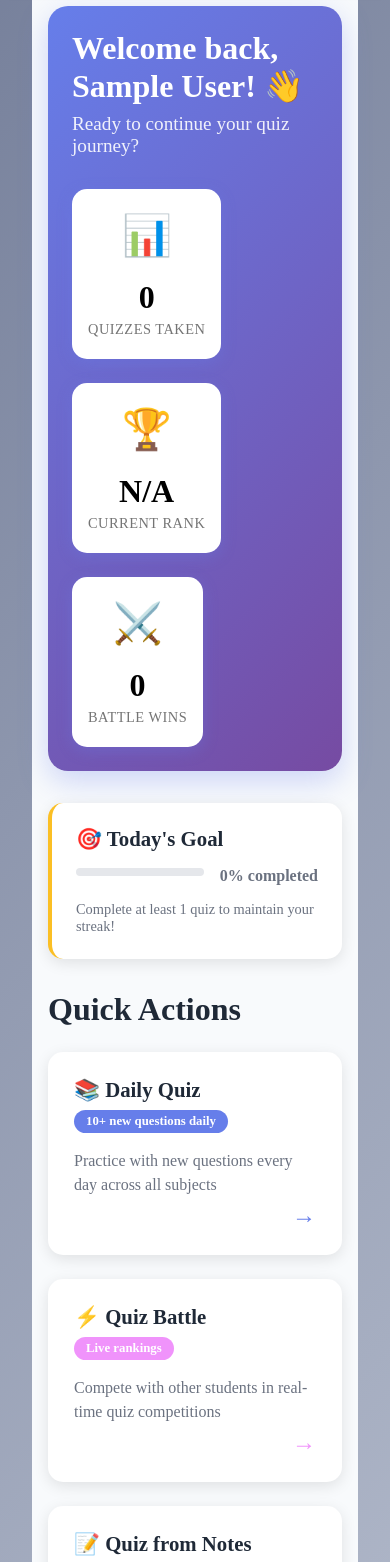
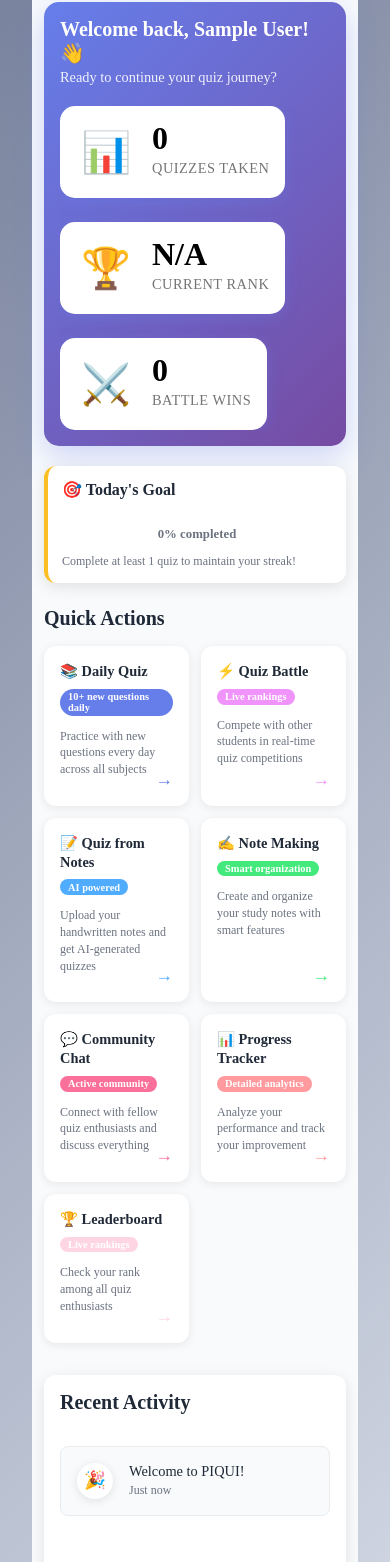
Before and after one commit to Ameer8055/PIQUI, a React (Vite) app in the folder fronted/: page / in a window 390 px wide. Shown: the part 107-1669 px from the top of the page. Built offline with nearby package versions, Linux system fonts and the light colour scheme; no server answers; sample sign-in values are in the browser's storage.

Commit message:
some css changes

```diff
--- a/fronted/src/pages/Dashboard.css
+++ b/fronted/src/pages/Dashboard.css
@@ -140,6 +140,7 @@
   display: grid;
   grid-template-columns: repeat(auto-fit, minmax(300px, 1fr));
   gap: 1.5rem;
+  align-items: start;
 }
 
 .feature-card {
@@ -152,6 +153,10 @@
   position: relative;
   overflow: hidden;
   border: 2px solid transparent;
+  min-height: auto;
+  display: flex;
+  flex-direction: column;
+  height: 100%;
 }
 
 .feature-card::before {
@@ -197,6 +202,7 @@
   color: #6b7280;
   line-height: 1.5;
   margin-bottom: 2rem;
+  flex: 1;
 }
 
 .feature-arrow {
@@ -292,44 +298,308 @@
 @media (max-width: 768px) {
   .dashboard {
     padding: 1rem;
+    min-height: auto;
   }
 
   .dashboard-header {
-    padding: 1.5rem;
+    padding: 1.25rem;
+    border-radius: 15px;
+    margin-bottom: 1.5rem;
   }
 
   .welcome-section h1 {
-    font-size: 2rem;
+    font-size: 1.5rem;
+    margin-bottom: 0.25rem;
+  }
+
+  .welcome-section p {
+    font-size: 1rem;
+    margin-bottom: 1.5rem;
   }
 
   .user-stats {
-    grid-template-columns: repeat(2, 1fr);
+    display: flex;
+    flex-wrap: nowrap; /* Prevent wrapping to new lines */
+    overflow-x: auto; /* Enable horizontal scrolling */
     gap: 1rem;
   }
 
   .stat-card {
+    flex: 0 0 auto; /* Don't grow, don't shrink, auto basis */
+    min-width: 150px; /* Set a minimum width */
+  }
+
+  .stat-icon {
+    font-size: 1.5rem;
+  }
+
+  .stat-value {
+    font-size: 1.25rem;
+  }
+
+  .stat-label {
+    font-size: 0.75rem;
+    margin-top: 0.125rem;
+  }
+
+  /* Goal Card Mobile */
+  .daily-goal {
+    margin-bottom: 1.5rem;
+  }
+
+  .goal-card {
     padding: 1rem;
+    border-radius: 12px;
+  }
+
+  .goal-card h3 {
+    font-size: 1.1rem;
+    margin-bottom: 0.75rem;
+  }
+
+  .goal-progress {
+    flex-direction: column;
+    align-items: stretch;
+    gap: 0.5rem;
+    margin-bottom: 0.75rem;
+  }
+
+  .goal-progress span {
+    min-width: auto;
+    font-size: 0.85rem;
+    text-align: center;
+  }
+
+  .goal-card p {
+    font-size: 0.8rem;
+  }
+
+  /* Features Grid - 2 columns on mobile */
+  .quick-actions {
+    margin-bottom: 2rem;
+  }
+
+  .quick-actions h2 {
+    font-size: 1.5rem;
+    margin-bottom: 1rem;
   }
 
   .features-grid {
-    grid-template-columns: 1fr;
+    grid-template-columns: repeat(2, 1fr);
+    gap: 0.875rem;
+  }
+
+  .feature-card {
+    padding: 1rem;
+    border-radius: 12px;
+    min-height: auto;
+    display: flex;
+    flex-direction: column;
+    box-shadow: 0 2px 10px rgba(0, 0, 0, 0.08);
   }
 
   .feature-header {
     flex-direction: column;
     gap: 0.5rem;
     align-items: flex-start;
+    margin-bottom: 0.75rem;
+  }
+
+  .feature-header h3 {
+    font-size: 1rem;
+    line-height: 1.3;
+  }
+
+  .feature-stats {
+    padding: 0.2rem 0.6rem;
+    font-size: 0.7rem;
+    align-self: flex-start;
+  }
+
+  .feature-card p {
+    font-size: 0.8rem;
+    margin-bottom: 1rem;
+    line-height: 1.4;
+    flex: 1;
+  }
+
+  .feature-arrow {
+    bottom: 1rem;
+    right: 1rem;
+    font-size: 1.25rem;
+  }
+
+  /* Recent Activity Mobile */
+  .recent-activity {
+    padding: 1.25rem;
+    border-radius: 12px;
+    margin-bottom: 1rem;
+  }
+
+  .recent-activity h2 {
+    font-size: 1.5rem;
+    margin-bottom: 1rem;
+  }
+
+  .activity-item {
+    padding: 0.875rem;
+    gap: 0.75rem;
+  }
+
+  .activity-icon {
+    width: 40px;
+    height: 40px;
+    font-size: 1.25rem;
+  }
+
+  .activity-content p {
+    font-size: 0.9rem;
+  }
+
+  .activity-content span {
+    font-size: 0.75rem;
+  }
+
+  .activity-placeholder {
+    padding: 2rem 1rem;
+  }
+
+  .start-quiz-btn {
+    padding: 0.875rem 1.5rem;
+    font-size: 0.9rem;
   }
 }
 
+/* Small Mobile Devices */
 @media (max-width: 480px) {
-  .user-stats {
-    grid-template-columns: 1fr;
+  .dashboard {
+    padding: 0.75rem;
   }
 
-  .stat-card {
-    flex-direction: column;
-    text-align: center;
-    gap: 0.5rem;
+  .dashboard-header {
+    padding: 1rem;
+    margin-bottom: 1.25rem;
+  }
+
+  .welcome-section h1 {
+    font-size: 1.25rem;
+  }
+
+  .welcome-section p {
+    font-size: 0.9rem;
+    margin-bottom: 1.25rem;
+  }
+
+ .user-stats {
+    display: flex;
+    flex-wrap: nowrap; /* Prevent wrapping to new lines */
+    overflow-x: auto; /* Enable horizontal scrolling */
+    gap: 1rem;
+  }
+
+   .stat-card {
+    flex: 0 0 auto; /* Don't grow, don't shrink, auto basis */
+    min-width: 150px; /* Set a minimum width */
+  }
+
+  .stat-icon {
+    font-size: 10px;
+  }
+
+  .stat-value {
+    font-size: 1.1rem;
+  }
+
+  .stat-label {
+    font-size: 0.7rem;
+  }
+
+  /* Goal Card Small Mobile */
+  .goal-card {
+    padding: 0.875rem;
+  }
+
+  .goal-card h3 {
+    font-size: 1rem;
+  }
+
+  .goal-progress span {
+    font-size: 0.8rem;
+  }
+
+  .goal-card p {
+    font-size: 0.75rem;
+  }
+
+  /* Features Grid - Still 2 columns but smaller */
+  .quick-actions h2 {
+    font-size: 1.25rem;
+  }
+
+  .features-grid {
+    grid-template-columns: repeat(2, 1fr);
+    gap: 0.75rem;
+  }
+
+  .feature-card {
+    padding: 0.875rem;
+  }
+
+  .feature-header h3 {
+    font-size: 0.9rem;
+  }
+
+  .feature-stats {
+    padding: 0.15rem 0.5rem;
+    font-size: 0.65rem;
+  }
+
+  .feature-card p {
+    font-size: 0.75rem;
+    margin-bottom: 0.75rem;
+  }
+
+  .feature-arrow {
+    bottom: 0.875rem;
+    right: 0.875rem;
+    font-size: 1.1rem;
+  }
+
+  /* Recent Activity Small Mobile */
+  .recent-activity {
+    padding: 1rem;
+  }
+
+  .recent-activity h2 {
+    font-size: 1.25rem;
+  }
+
+  .activity-item {
+    padding: 0.75rem;
+  }
+
+  .activity-icon {
+    width: 36px;
+    height: 36px;
+    font-size: 1.1rem;
   }
 }
+
+/* Very Small Devices */
+@media (max-width: 360px) {
+  .features-grid {
+    gap: 0.625rem;
+  }
+
+  .feature-card {
+    padding: 0.75rem;
+  }
+
+  .feature-header h3 {
+    font-size: 0.85rem;
+  }
+
+  .feature-card p {
+    font-size: 0.7rem;
+  }
+}
```
